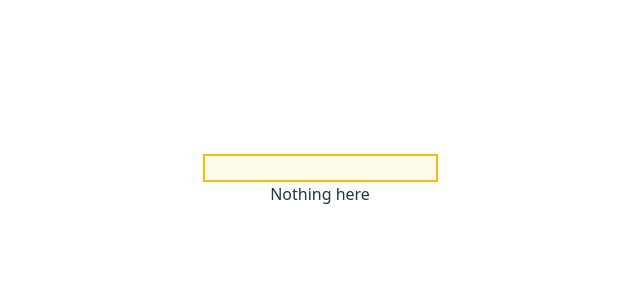
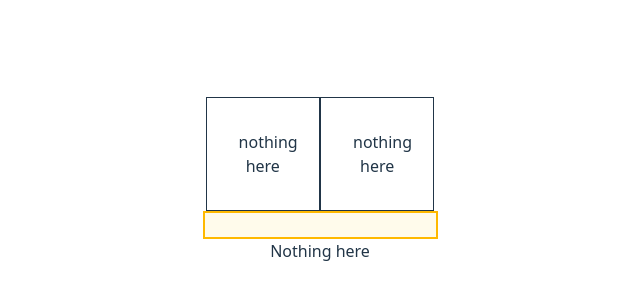
Before and after one commit to adrian-perez121/sephora_comparer, a React (Vite) app: page / in a window 1280 px wide. Shown: the part 220-520 px from the top of the page, without its empty margins (320-960 px from the left). Built offline with nearby package versions, Linux system fonts and the light colour scheme.

Commit message:
Add Comparer component and some logic

```diff
--- a/src/App.jsx
+++ b/src/App.jsx
@@ -3,11 +3,15 @@ import reactLogo from './assets/react.svg'
 import viteLogo from '/vite.svg'
 import './App.css'
 import ItemCards from "./ItemCards.jsx";
+import Comparer from "./Comparer.jsx";
 
 
 function App() {
     const [itemStr, setItemStr] = useState('');
     const [itemsData, setItemsData] = useState('');
+    const [comparedCard1, setComparedCard1] = useState(null)
+    const [comparedCard2, setComparedCard2] = useState(null)
+
 
     const handleChange = (event) => {
         setItemStr(event.target.value)
@@ -40,15 +44,35 @@ function App() {
         }
     }
 
+    const addComparedCard1 = (card_data) => {
+        if (!comparedCard1) {
+            setComparedCard1(card_data);
+        }
+    }
+
+    const addComparedCard2 = (card_data) => {
+        if (!comparedCard2) {
+            setComparedCard2(card_data);
+        }
+
+    }
+
+
   return (
     <>
-        <div>
-              <input className="bg-amber-50 border-amber-400 border-2 outline-none" type="text" value={itemStr} onChange={handleChange} onKeyDown={handleEnter} />
+        <div className="flex flex-col items-center">
+
+            <Comparer card1_data={comparedCard1} card2_data={comparedCard2}/>
+
+            <div>
+                <input className="bg-amber-50 border-amber-400 border-2 outline-none" type="text" value={itemStr} onChange={handleChange} onKeyDown={handleEnter} />
+            </div>
+            {/*  This is going to be there the cards go*/}
+            <div className="max-w-screen grid grid-cols-[repeat(auto-fit,minmax(300px,1fr))] gap-x-3 gap-y-2">
+                <ItemCards products_data={itemsData["products"]} onClick={comparedCard1 ? addComparedCard2 : addComparedCard1}/>
+            </div>
         </div>
-        {/*  This is going to be there the cards go*/}
-        <div className="max-w-screen grid grid-cols-[repeat(auto-fit,minmax(300px,1fr))] gap-x-3 gap-y-2">
-            <ItemCards products_data={itemsData["products"]}/>
-        </div>
+
     </>
   )
 }
--- a/src/Card.jsx
+++ b/src/Card.jsx
@@ -1,20 +1,26 @@
-function Card({product_data, onClick,...props}) {
+function Card({product_data, ...props}) {
     // The div returned should be a card with the makeup data
-
-    const onClickWrapper = () => {
-        onClick(product_data)
+    let onClickWrapper;
+    if (props["onClick"]) {
+         onClickWrapper = () => {
+            props["onClick"](product_data);
+        }
     }
 
+    const ratingsColor = props["ratingsColor"] ? props["ratingsColor"] : "black";
+    const reviewsColor = props["reviewsColor"] ? props["reviewsColor"] : "black";
+    const priceColor = props["priceColor"] ? props["priceColor"] : "black";
+
     return (
-        <div className="flex flex-col border-2 items-start border-l-black relative" onClick={onClickWrapper}>
+        <div className="flex flex-col border-2 items-start border-l-black relative" onClick={onClickWrapper ? onClickWrapper : null}>
             <img className="w-1/2 self-center" src={product_data["heroImage"]} alt={product_data["currentSku"]["imageAltText"]}/>
             <span className="font-bold " >{product_data["brandName"]}</span>
             <span className="text-lg text-left" >{product_data["displayName"]}</span>
-            <span>Ratings: {product_data["rating"]}</span>
-            <span>Reviews: {product_data["reviews"]}</span>
+            <span style={{color : ratingsColor}}>Ratings: {product_data["rating"]}</span>
+            <span style={{color : reviewsColor}}>Reviews: {product_data["reviews"]}</span>
             <span>Natural? {product_data["currentSku"]["isNatural"] ? "Yes" : "No"}</span>
             <span>Organic? {product_data["currentSku"]["isOrganic"] ? "Yes" : "No"}</span>
-            <span className="text-xl font-bold absolute right-0 bottom-0">{product_data["currentSku"]["listPrice"]}</span>
+            <span style={{color : priceColor}} className="text-xl font-bold absolute right-0 bottom-0">{product_data["currentSku"]["listPrice"]}</span>
 
         </div>
     )
--- /dev/null
+++ b/src/Comparer.jsx
@@ -0,0 +1,38 @@
+import Card from "./Card.jsx";
+import card from "./Card.jsx";
+
+function Comparer ({card1_data, card2_data, ...props}) {
+    let card1Rating;
+    let card2Rating;
+    let card1Reviews;
+    let card2Reviews;
+
+    if (card1_data && card2_data) {
+        if (parseFloat(card1_data["rating"]) > parseFloat(card2_data["rating"])) {
+            card1Rating = "green";
+            card2Rating = "red";
+        } else if (parseFloat(card1_data["rating"]) < parseFloat(card2_data["rating"])) {
+            card1Rating = "red";
+            card2Rating = "green";
+        }
+
+        if (parseFloat(card1_data["reviews"]) > parseFloat(card2_data["reviews"])) {
+            card1Reviews = "green";
+            card2Reviews = "red";
+        } else if (parseFloat(card1_data["reviews"]) < parseFloat(card2_data["reviews"])) {
+            card1Reviews = "red";
+            card2Reviews = "green";
+        }
+
+    }
+
+
+    return (
+        <div className="grid grid-cols-2 [width:70%]">
+            <div className="card border">{ card1_data ? <Card product_data={card1_data} ratingsColor={card1Rating} reviewsColor={card1Reviews}/> : "nothing here" }</div>
+            <div className="card border">{ card2_data ? <Card product_data={card2_data} ratingsColor={card2Rating} reviewsColor={card2Reviews} />  : "nothing here" }</div>
+        </div>
+    )
+}
+
+export default Comparer
--- a/src/ItemCards.jsx
+++ b/src/ItemCards.jsx
@@ -1,31 +1,14 @@
+import Card from "./Card.jsx";
 
-function Card({product_data, ...props}) {
-    console.log(product_data["currentSku"]["isOrganic"])
-    // The div returned should be a card with the makeup data
-    return (
-        <div className="flex flex-col border-2 items-start border-l-black relative">
-            <img className="w-1/2 self-center" src={product_data["heroImage"]} alt={product_data["currentSku"]["imageAltText"]}/>
-            <span className="font-bold " >{product_data["brandName"]}</span>
-            <span className="text-lg text-left" >{product_data["displayName"]}</span>
-            <span>Ratings: {product_data["rating"]}</span>
-            <span>Reviews: {product_data["reviews"]}</span>
-            <span>Natural? {product_data["currentSku"]["isNatural"] ? "Yes" : "No"}</span>
-            <span>Organic? {product_data["currentSku"]["isOrganic"] ? "Yes" : "No"}</span>
-            <span className="text-xl font-bold absolute right-0 bottom-0">{product_data["currentSku"]["listPrice"]}</span>
 
-        </div>
-    )
-}
-
-function ItemCards({products_data, ...props}) {
+function ItemCards({products_data, onClick, ...props}) {
     if (!products_data) {
         return <> <div>Nothing here</div> </>
     }
-
     return (
         <>
             {products_data.map((product_data) => {
-                return <Card product_data={product_data} />
+                return <Card product_data={product_data} onClick={onClick} />
             })}
         </>
     )
```
